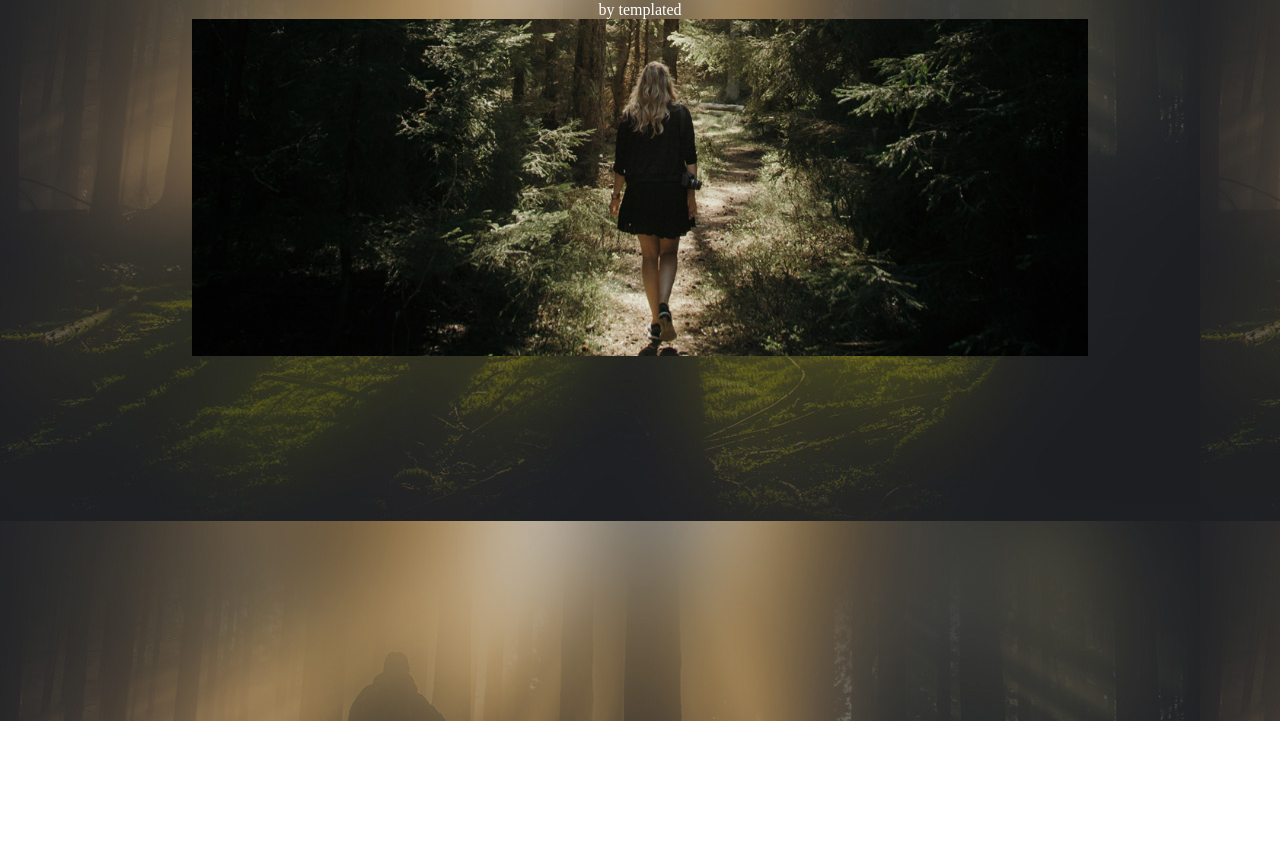
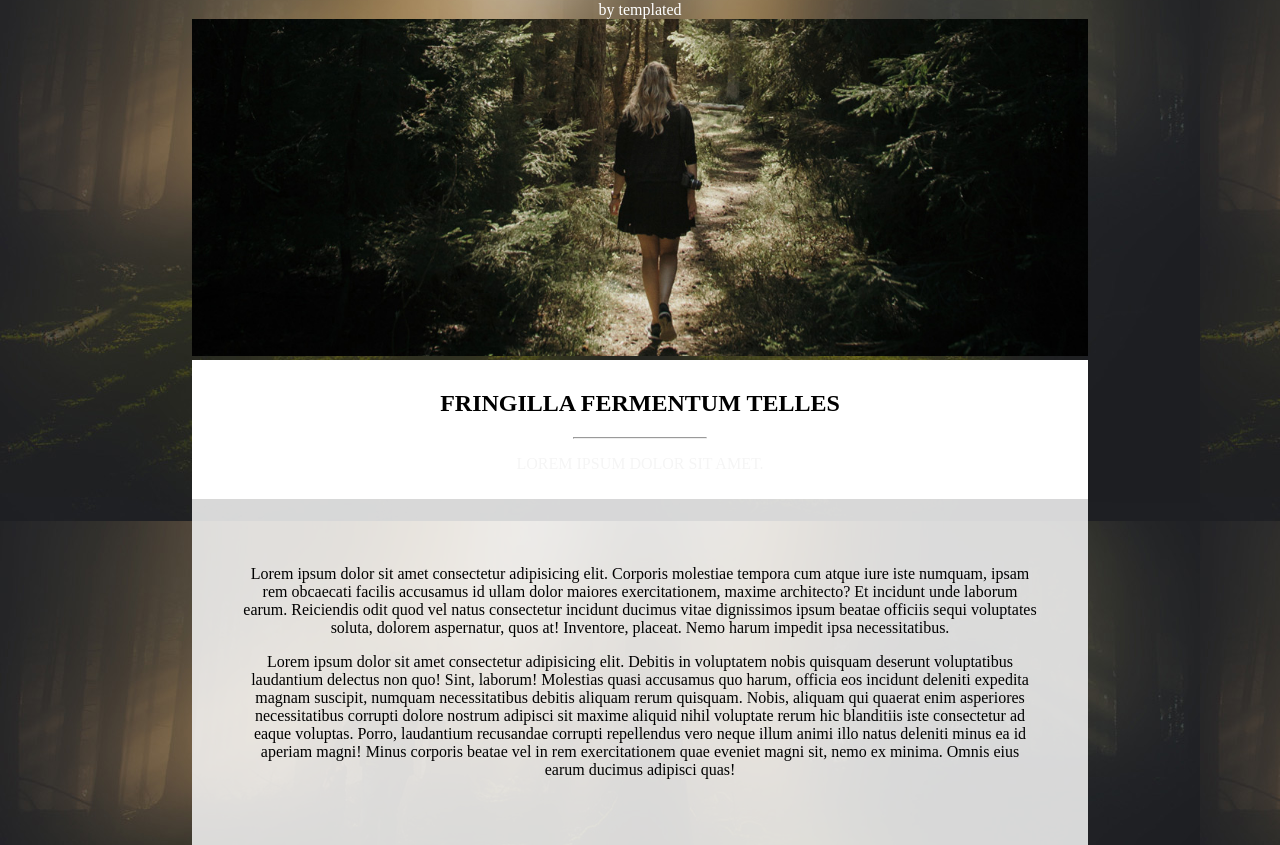
Before and after one commit to philippeK22/caminar-html-css, a plain HTML site: page index.html in a window 1280 px wide. Shown: the part 79-924 px from the top of the page. Before the commit the page ends 800 px from the top, so only its background shows below. Drawn offline with Linux system fonts and the light colour scheme.

Commit message:
fin de structure de ma première section dans mon fichier index.html ainsi que propriété en style.css

```diff
--- a/index.html
+++ b/index.html
@@ -21,6 +21,17 @@
             <img src="/images/pic02.jpg" alt="images header">
         </div>
     </header>
+    <section>
+        <div>
+            <h1>Fringilla Fermentum Telles</h1>
+            <hr>
+            <p>Lorem ipsum dolor sit amet.</p>
+            </div>
+            <div>
+                <p>Lorem ipsum dolor sit amet consectetur adipisicing elit. Corporis molestiae tempora cum atque iure iste numquam, ipsam rem obcaecati facilis accusamus id ullam dolor maiores exercitationem, maxime architecto? Et incidunt unde laborum earum. Reiciendis odit quod vel natus consectetur incidunt ducimus vitae dignissimos ipsum beatae officiis sequi voluptates soluta, dolorem aspernatur, quos at! Inventore, placeat. Nemo harum impedit ipsa necessitatibus.</p>
+                <p>Lorem ipsum dolor sit amet consectetur adipisicing elit. Debitis in voluptatem nobis quisquam deserunt voluptatibus laudantium delectus non quo! Sint, laborum! Molestias quasi accusamus quo harum, officia eos incidunt deleniti expedita magnam suscipit, numquam necessitatibus debitis aliquam rerum quisquam. Nobis, aliquam qui quaerat enim asperiores necessitatibus corrupti dolore nostrum adipisci sit maxime aliquid nihil voluptate rerum hic blanditiis iste consectetur ad eaque voluptas. Porro, laudantium recusandae corrupti repellendus vero neque illum animi illo natus deleniti minus ea id aperiam magni! Minus corporis beatae vel in rem exercitationem quae eveniet magni sit, nemo ex minima. Omnis eius earum ducimus adipisci quas!</p>
+            </div>
+    </section>
 
 </body>
 </html>
--- a/public/css/style.css
+++ b/public/css/style.css
@@ -17,3 +17,38 @@ header div span{
   position: relative;
   margin-top: 10px;
 }
+/*fin du header -------*/
+
+/*début de ma 1ère séction---*/
+
+
+section:first-of-type{
+    display: flex;
+    flex-direction: column;
+    width: 70%;
+    text-align: center;
+   margin: auto;
+
+}
+section:first-of-type div{
+
+    background-color: white;
+    padding: 10px;
+}
+section:first-of-type h1{
+
+    text-transform: uppercase;
+}
+section:first-of-type div:first-of-type p{
+
+    color: whitesmoke;
+    text-transform: uppercase;
+}
+section:first-of-type hr{
+    width: 15%;
+}
+section:first-of-type div:last-of-type{
+    background-color: rgba(245, 245, 245, 0.863);
+    padding: 50px;
+
+}
```
